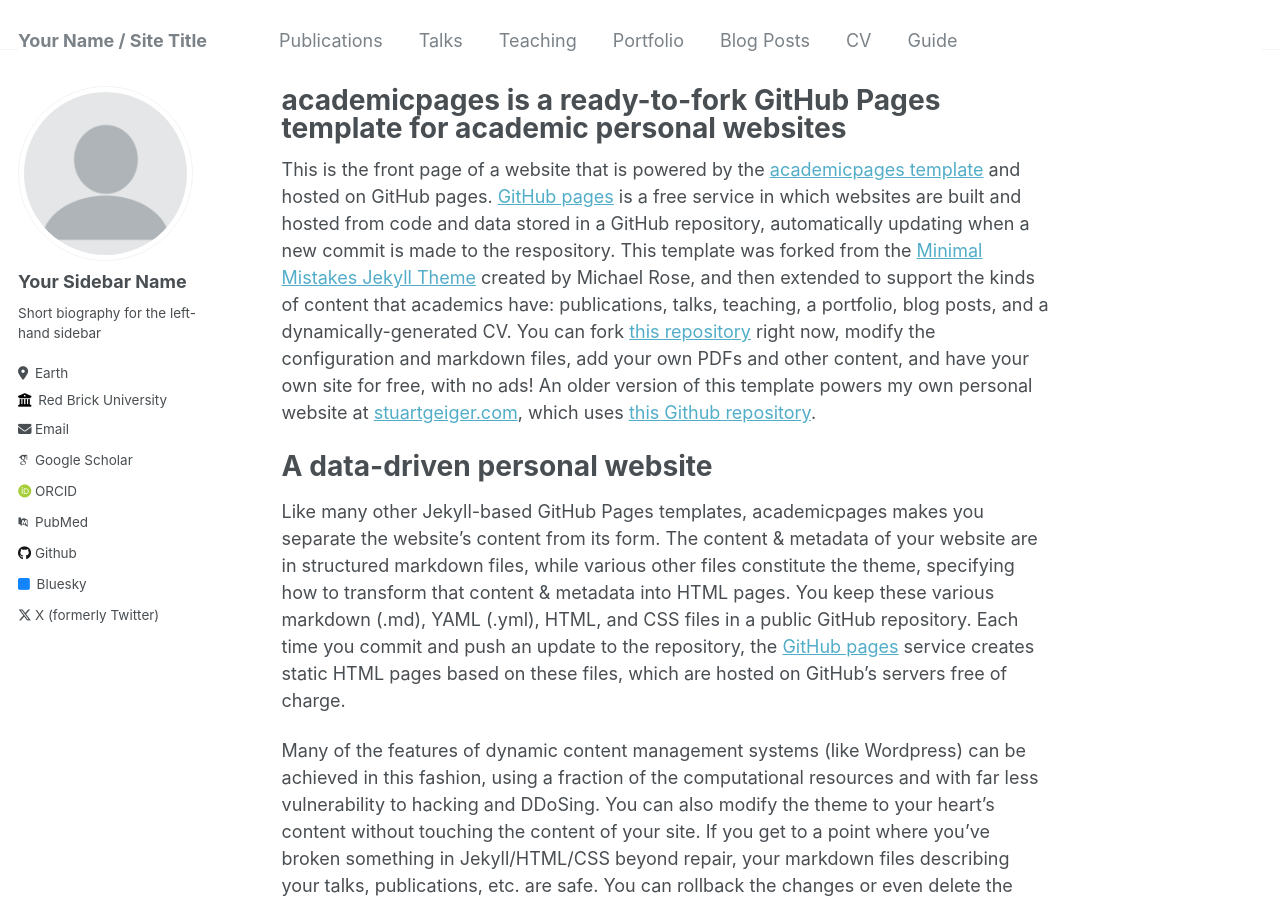
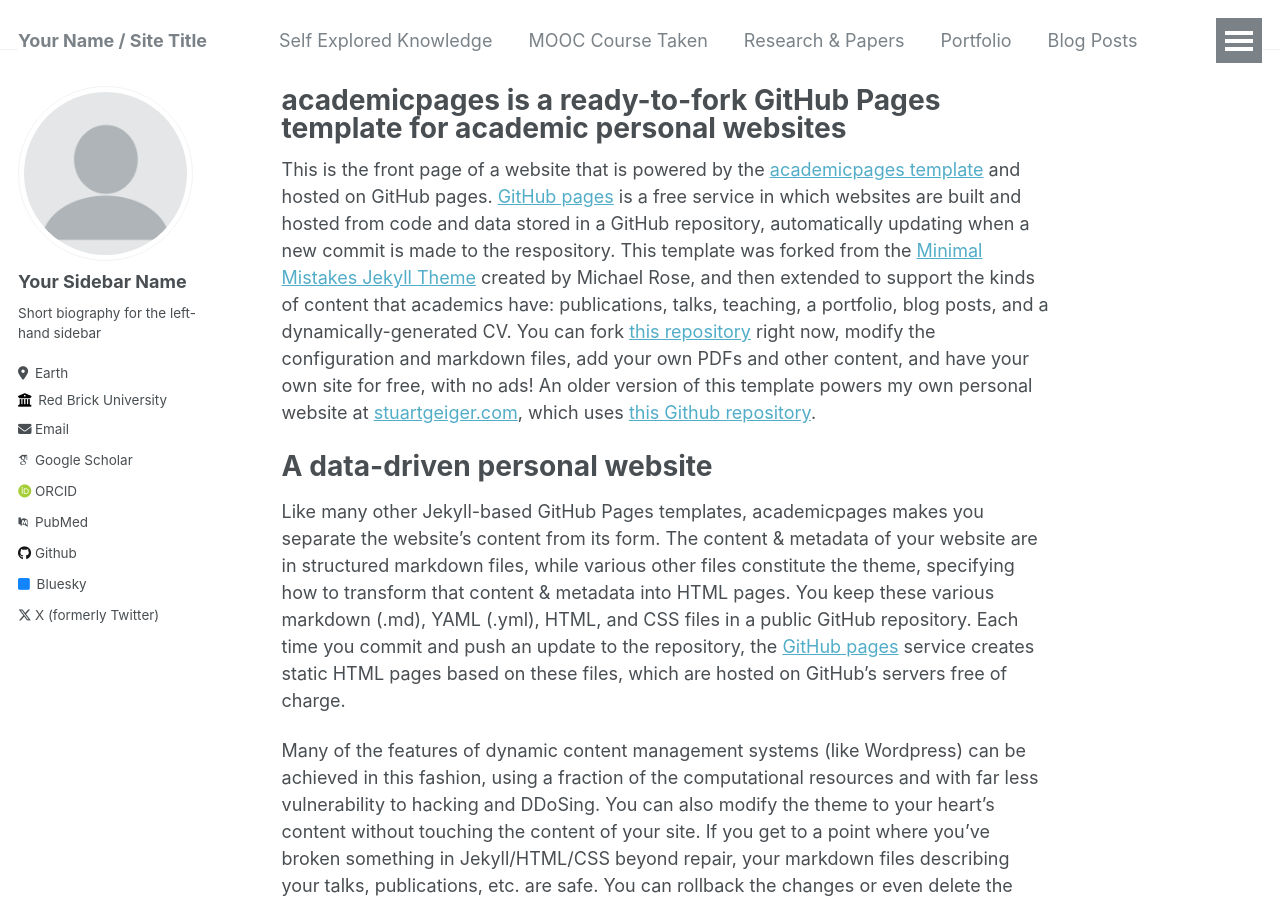
Before and after one commit to Priyanshumishra77/priyanshu.github.io, a Jekyll site: the page built from _pages/about.md, in a window 1280 px wide and 900 px high. Built offline with Jekyll 4.4.1, drawn with Linux system fonts in a browser that asks for light colours; some web fonts are replaced.

Commit message:
Update navigation.yml

```diff
--- a/_data/navigation.yml
+++ b/_data/navigation.yml
@@ -1,13 +1,13 @@
 # main links links
 main:
-  - title: "Publications"
-    url: /publications/
+  - title: "Self Explored Knowledge"
+    url: /self Explored Knowledge/
 
-  - title: "Talks"
-    url: /talks/
+  - title: "MOOC Course Taken"
+    url: /m00c Course Taken/
 
-  - title: "Teaching"
-    url: /teaching/
+  - title: "Research & Papers"
+    url: /research & Papers/
 
   - title: "Portfolio"
     url: /portfolio/
@@ -18,5 +18,5 @@ main:
   - title: "CV"
     url: /cv/
 
-  - title: "Guide"
-    url: /markdown/
+  - title: "Hobbies"
+    url: /hobbies/
```
